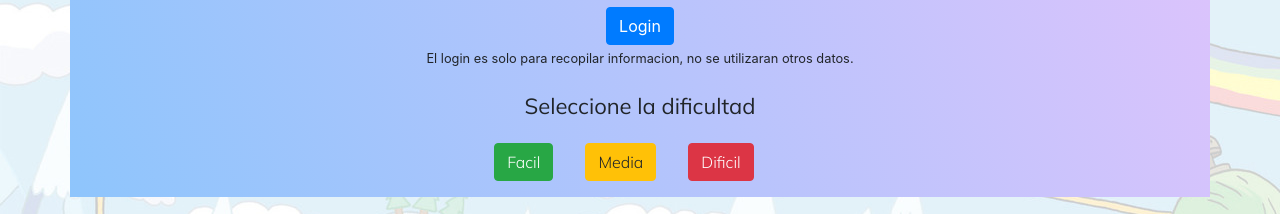
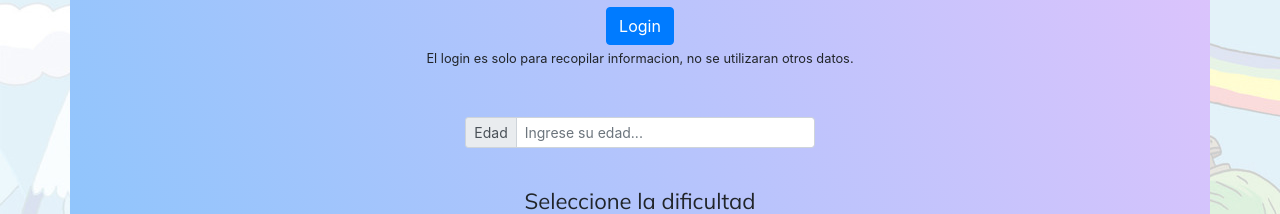
Before and after one commit to marcoluchi11/puzzleReact, a React (Create React App) app: page / in a window 1280 px wide. Shown: the part 206-420 px from the top of the page. Built offline with nearby package versions, Linux system fonts and the light colour scheme; no server answers; what google-spreadsheet would draw is missing.

Commit message:
se agrego funcionalidad para ingresar edad en pantalla inicial

```diff
--- a/src/components/PantallaInicial.jsx
+++ b/src/components/PantallaInicial.jsx
@@ -20,7 +20,10 @@ const Subtitulo = styled.h3`
   font-size: 22px;
   font-weight: 300px;
 `;
-const PantallaInicial = ({ setOpciones, user, setUser }) => {
+const PantallaInicial = ({ setOpciones, user, setUser, setEdad, edad }) => {
+  const handleChange = (e) => {
+    setEdad({ ...edad, [e.target.name]: e.target.value });
+  };
   return (
     <div className="row">
       <div className="col-md-12 d-flex justify-content-center">
@@ -35,6 +38,27 @@ const PantallaInicial = ({ setOpciones, user, setUser }) => {
           datos.
         </small>
       </div>
+      <div className="col-md-4"></div>
+      <div className="col-md-4  text-center">
+        <div class="input-group input-group-sm mb-3 pt-5">
+          <div class="input-group-prepend">
+            <span class="input-group-text" id="inputGroup-sizing-sm">
+              Edad
+            </span>
+          </div>
+          <input
+            type="text"
+            class="form-control"
+            aria-label="Small"
+            name="anios"
+            onChange={handleChange}
+            aria-describedby="inputGroup-sizing-sm"
+            placeholder="Ingrese su edad..."
+          />
+        </div>
+        <div className="col-md-4"></div>
+      </div>
+
       <div className="col-md-12 d-flex justify-content-center  mt-4">
         <Subtitulo>Seleccione la dificultad</Subtitulo>
       </div>
```
